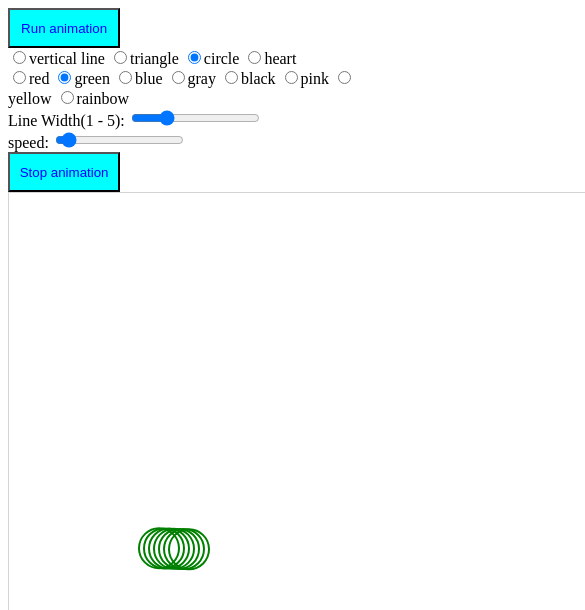
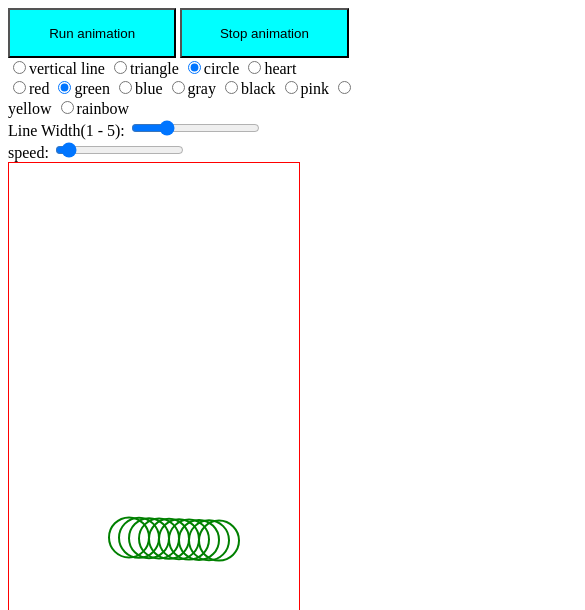
Before and after one commit to yotamsher/yotamsher.github.io, a plain HTML site: page tennis/tennis.html in a window 390 px wide. Both pictures are taken after a click on the button "Run animation". Shown: the top 610 px of the page, 585 px wide, since content can reach past the window. Drawn offline with Linux system fonts and the light colour scheme.

Commit message:
mobile adjustments (take1)

```diff
--- a/tennis/tennis.html
+++ b/tennis/tennis.html
@@ -1,3 +1,4 @@
+<!DOCTYPE html>
 <HTML>
 <head>
 	<title>Tennis</title>
@@ -6,9 +7,19 @@
 </head>
 <body onload="onLoad()">
 	<style type="text/css">
-		button {color:blue; background-color: aqua; width: 30%; height: 40px;}
+		button {color:black; background-color: aqua; width: 45%; height: 50px;}
+		canvas2 {
+ 			background-color: red;
+			border:1px solid #d3d3d3;
+			display: block;
+			position: sticky;
+			width: 700;
+			height: 1000;
+		}
 	</style>
-<button width="300" onclick="myFunction()">Run animation</button><br/>
+<button  onclick="myFunction()">Run animation</button>
+<button  onclick="stopDrawing()">Stop animation</button><br/>
+<!--<button onclick="myFunction()">Run Once</button><br/>-->
 <div id="shapes">
 	<input type="radio" name="shape" value="line" id="line">vertical line
 	<input type="radio" name="shape" value="triangle" id="triangle">triangle
@@ -35,11 +46,8 @@
 </div>
 
 
-<button width="30" onclick="stopDrawing()">Stop animation</button><br/>
-<!--<button onclick="myFunction()">Run Once</button><br/>-->
 
-<canvas id="canvas2" width="1800" height="1000" style="border:1px solid #d3d3d3;">
-Your browser does not support the HTML5 canvas tag.</canvas>
+<canvas id="canvas2" style="border:1px solid #ff0000;">Your browser does not support the HTML5 canvas tag.</canvas>
 
 <script>
 function onLoad(){
@@ -71,6 +79,15 @@ function onLoad(){
     	}
 		});
 	}
+
+	const canvas = document.getElementById("canvas2");
+	canvas.width = window.innerWidth - 100;
+	canvas.height = window.innerHeight - 200;
+	window.addEventListener('resize', function(event){
+		canvas.width = window.innerWidth - 100;
+		canvas.height = window.innerHeight - 200;
+	});
+
 	const queryString = window.location.search;
 	const urlParams = new URLSearchParams(queryString);
 	const shape = urlParams.get('shape');
--- a/tennis/tennis.js
+++ b/tennis/tennis.js
@@ -1,8 +1,8 @@
 var iteration = 0
 
-var xScale = 5;
+var xScale = 10;
 var yScale = 350;
-var numberOfParts = 7;
+var numberOfParts = 10;
 
 var x0 = 0;
 var y0 = 350;
@@ -13,6 +13,8 @@ var colors = undefined;
 
 var directionInDegrees = getRandomInt(180) - 90;
 var ctx;
+var clientWidth = 500;
+var clientHeight = 500;
 var myTimer;
 
 var drawingShape = "triangle";
@@ -45,7 +47,10 @@ function startDrawing(){
 function initAnimation(){
 	c = document.getElementById("canvas2");
 	ctx = c.getContext("2d");
-//	ctx.translate(x0,y0);
+	clientHeight = ctx.canvas.clientHeight;
+	clientWidth = ctx.canvas.clientWidth;
+	//	ctx.translate(x0,y0);
+	console.log("canvas client area: " + clientWidth + "x" + clientHeight);
 	directionInDegrees = getRandomInt(180) - 90;
 }
 
@@ -59,7 +64,7 @@ function drawFunction()
 {
 
 	iteration=iteration+xDirection;
-	ctx.clearRect(0, 0, 1800, 1000);
+	ctx.clearRect(0, 0, clientWidth, clientHeight);
 	ctx.save();
 	drawTennis(ctx, iteration);
 	ctx.restore();
@@ -91,15 +96,17 @@ function drawSingleIteration(ctx, iteration, color, shape){
 	var direction = directionInDegrees / 360 *(2 * Math.PI);
 	var startX = xScale * iteration;
 	var startY = y0 + (startX - x0) * Math.tan(direction);
-	if ((iteration > 300 && xDirection >0) || ((iteration < 10) && xDirection < 0))
+	if ((startX > clientWidth-5 && xDirection >0) || ((iteration < 1) && xDirection < 0))
 	{
+		console.log("change xDirection");
 		xDirection = -xDirection;
 		x0 = startX;
 		y0 = startY;
 		directionInDegrees = -directionInDegrees;
 	}
-	if((startY > 600 && (directionInDegrees * xDirection) > 0) || (startY < 20 && (directionInDegrees * xDirection) < 0))
+	if((startY > clientHeight-5 && (directionInDegrees * xDirection) > 0) || (startY < 10 && (directionInDegrees * xDirection) < 0))
 	{
+		console.log("change yDirection");
 		x0 = startX;
 		y0 = startY;
 		//ctx.translate(x0, y0);
@@ -114,6 +121,8 @@ function drawSingleIteration(ctx, iteration, color, shape){
 	ctx.lineWidth = lineWidth;
 	ctx.strokeStyle = color;
 	ctx.fillStyle = color;
+
+//console.log("drawing at: (" + startX + " , " + startY + " )");
 
 	if(shape == "triangle")
 	{
```
